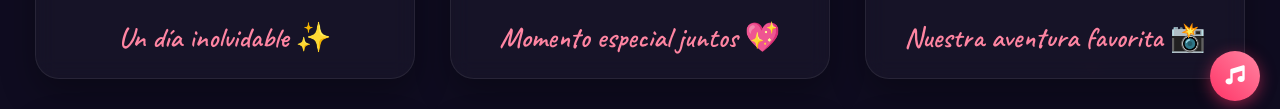
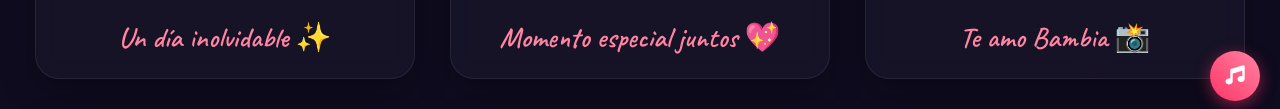
Before and after one commit to bancesUMG/Pagina-Web-Cristina, a plain HTML site: page index.html in a window 1280 px wide. Shown: the part 679-788 px from the top of the page. Drawn offline with nearby package versions, Linux system fonts and the light colour scheme; a web font is replaced by a local one.

Commit message:
Actualización #1

```diff
--- a/index.html
+++ b/index.html
@@ -67,7 +67,7 @@
                     <img src="https://lh3.googleusercontent.com/d/1Q87T_NJU0PD4aa8UUMvIs6ZrEhPl0mo-" alt="Foto 3">
                     <div class="overlay"><i class="fa-solid fa-expand"></i></div>
                 </div>
-                <div class="pie-foto"><p>Nuestra aventura favorita 📸</p></div>
+                <div class="pie-foto"><p>Te amo Bambia 📸</p></div>
             </div>
 
             <div class="tarjeta reveal">
```
